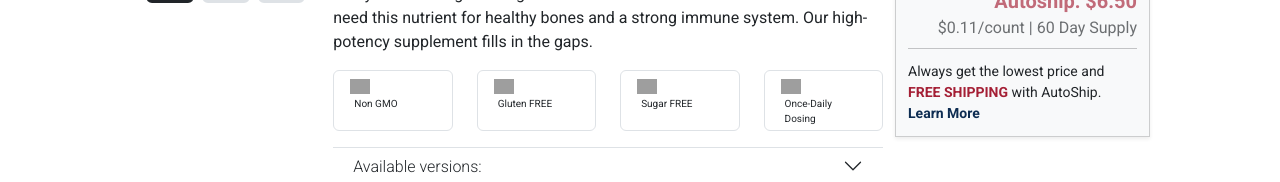
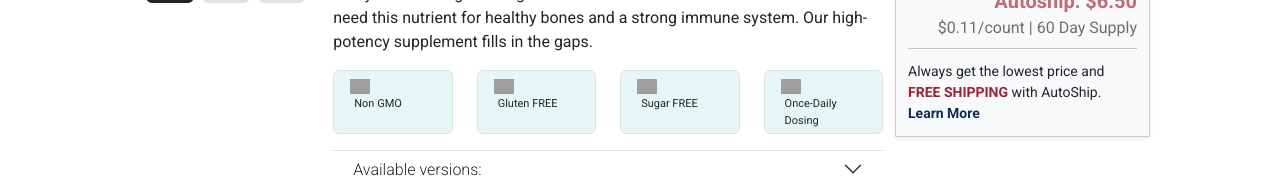
Before and after one commit to PawelPavo/PDP-in-React, a React (Create React App) app: page / in a window 1280 px wide. Shown: the part 404-586 px from the top of the page. Built offline with nearby package versions, Linux system fonts and the light colour scheme; grey boxes are pictures that could not be loaded; a web font is replaced by a local one.

Commit message:
adjusting col layour for GMO

```diff
--- a/src/components/IconPills/FormulationIcons.jsx
+++ b/src/components/IconPills/FormulationIcons.jsx
@@ -29,13 +29,13 @@ const FormulationIcons = () => {
         <div className="row justify-content-center mb-2">
                 {HealthGoals.map(HealthGoal => (
                     <>
-                        <div className="col-5 mb-2 col-lg-3">
-                            <div className="border btn btn-sm btn-outline-light text-dark rounded-2 w-100 h-100">
+                        <div className="col-5 mb-2 col-xl-3">
+                            <div className="border btn btn-sm my-outline-teal  text-dark rounded-2 w-100 h-100">
                                 <div className="row">
                                     <div className="col-2 my-auto">
                                     <img className="fs-6 ms-2" src={HealthGoal.image} alt="" style={{width:"20px"}} />
                                     </div>
-                                    <div className="col-10 my-auto text-start ps-4" style={{fontSize:"10px"}}>
+                                    <div className="col-10 my-auto text-start ps-4" style={{fontSize:"11px"}}>
                                     {HealthGoal.name}
                                     </div>
                                 </div>
--- a/src/index.css
+++ b/src/index.css
@@ -8,6 +8,7 @@
   --white: #ffffff;
   --orange: #FF691F;
   --teal: #0D95A5;
+  --lightTeal: #e6f6f7;
 }
 
 body {
@@ -126,6 +127,16 @@ img {
   background-color: var(--orange);
 }
 
+.my-outline-teal {
+  background-color: var(--lightTeal);
+  transition: 0.3s;
+}
+
+.my-outline-teal:hover {
+  border: 1px solid var(--teal) !important;
+  background-color: #c0e1e2;;
+  transition: 0.3s;
+}
 
 .my-warning{
   border: 1px solid var(--orange) !important;
```
